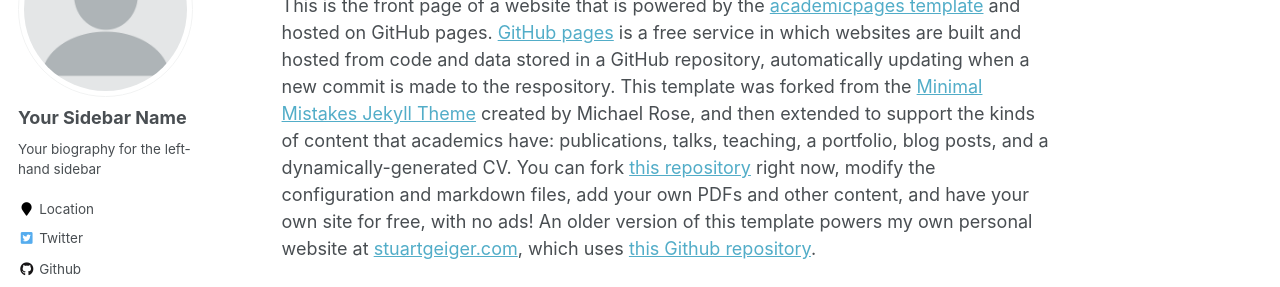
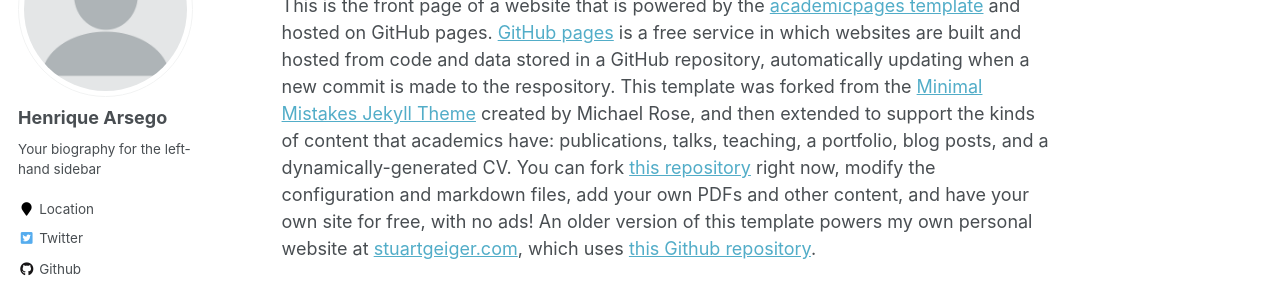
Before and after one commit to harsego/docs, a Jekyll site: the page built from _pages/about.md, in a window 1280 px wide. Shown: the part 196-483 px from the top of the page. Built offline with Jekyll 4.4.1, drawn with Linux system fonts in a browser that asks for light colours; some web fonts are replaced.

Commit message:
Update _config.yml

```diff
--- a/_config.yml
+++ b/_config.yml
@@ -80,7 +80,7 @@ analytics:
 
 # Site Author
 author:
-  name             : "Your Sidebar Name"
+  name             : "Henrique Arsego"
   avatar           : "profile.png"
   bio              : "Your biography for the left-hand sidebar"
   location         : "Location"
```
